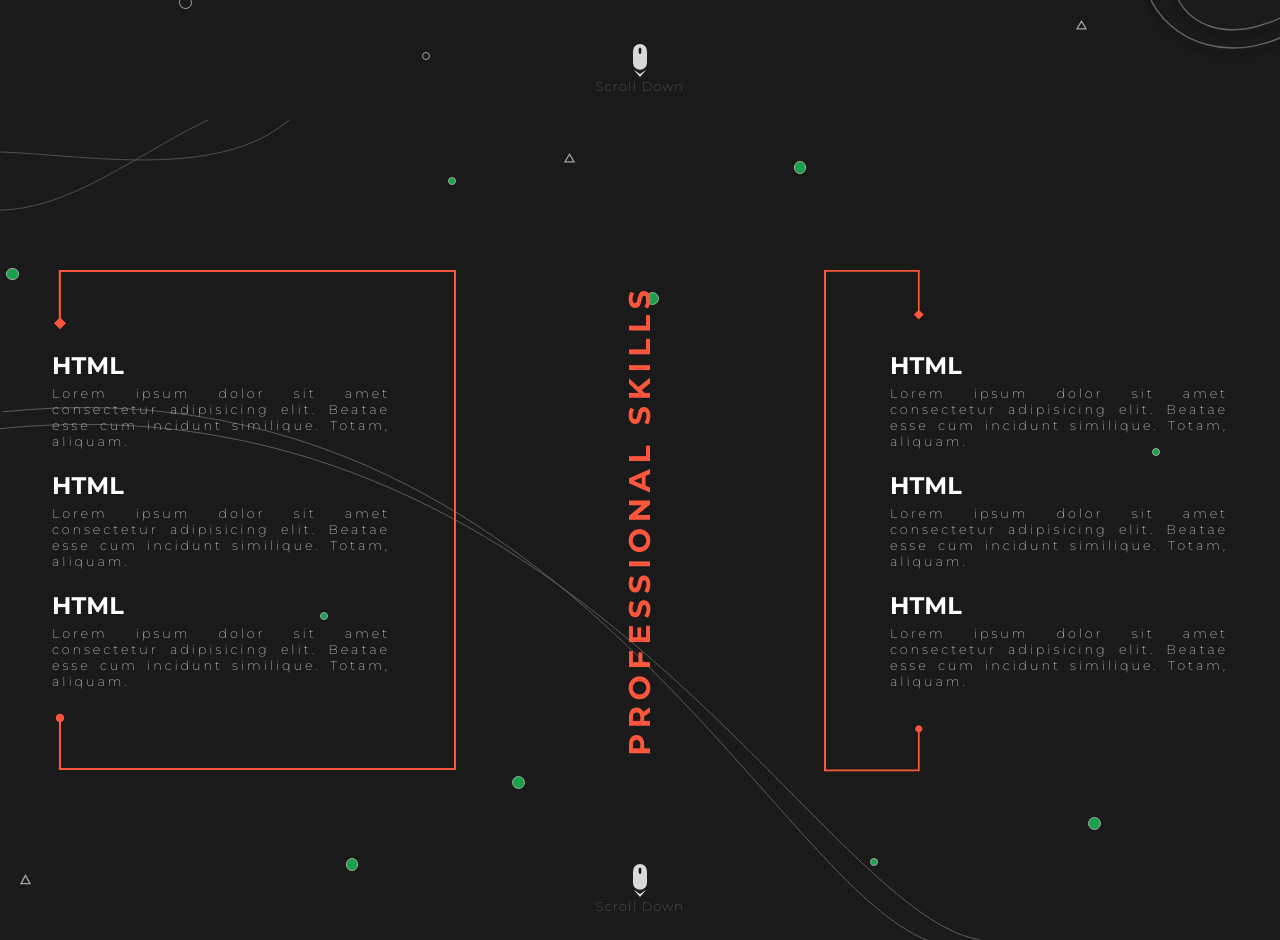
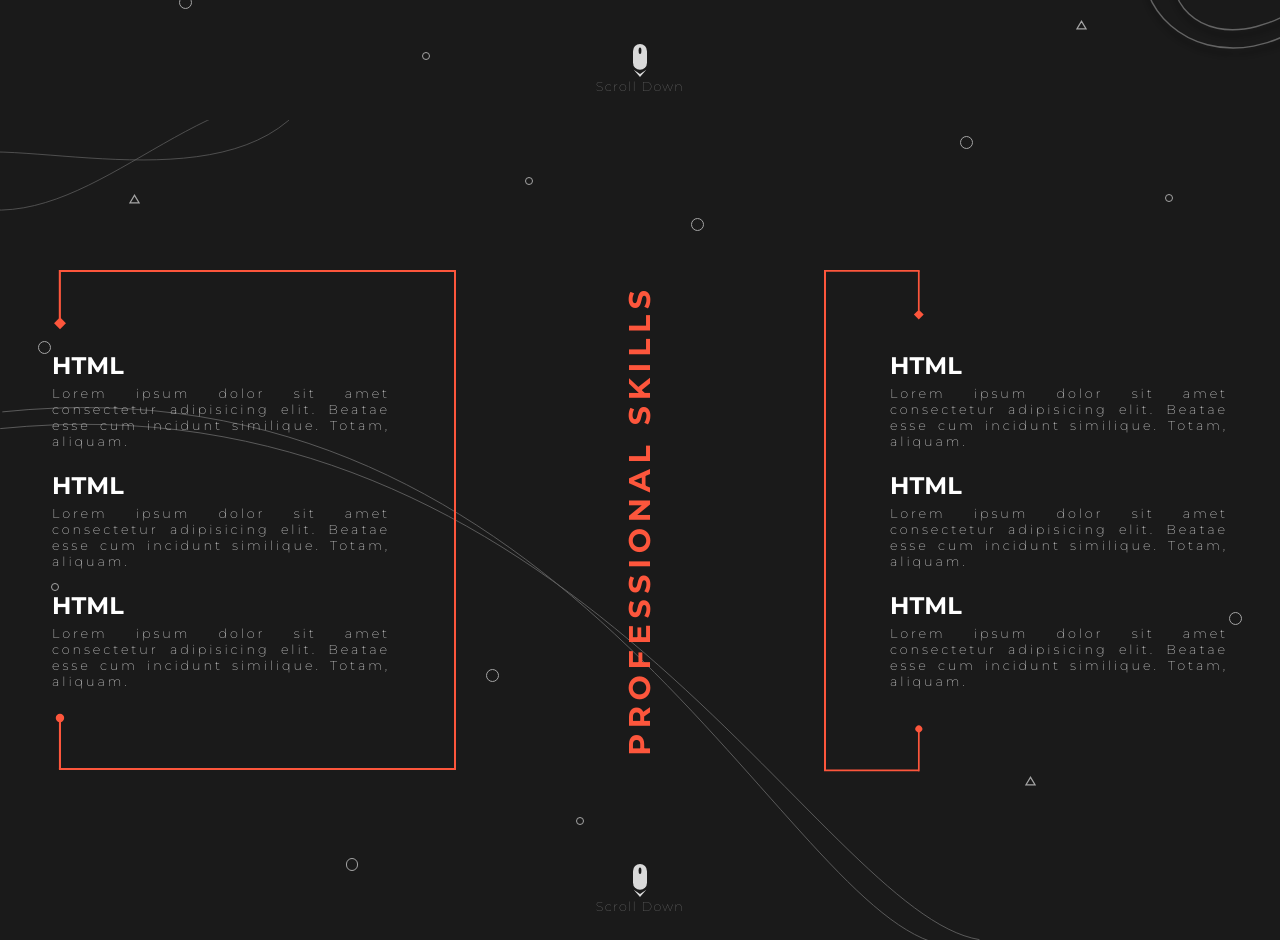
Before and after one commit to pravesh-dev/Portfolio, a React (Vite) app: page / in a window 1280 px wide. Shown: the part 1500-2440 px from the top of the page. Built offline with nearby package versions, Linux system fonts and the light colour scheme.

Commit message:
circles responsive for large devices in skill decoration

```diff
--- a/src/Components/SkillsDecoration.jsx
+++ b/src/Components/SkillsDecoration.jsx
@@ -9,28 +9,28 @@ function SkillsDecoration() {
   return (
     <div className="w-full h-full absolute overflow-hidden">
       {/* Small Circles */}
-      <span className="circle w-[0.3rem] bg-green-600 h-[0.3rem] border border-[#A5A5A5] rounded-full absolute top-[7%] left-[35%] lg:w-[0.5rem] lg:h-[0.5rem]"></span>
-      <span className="circle w-[0.3rem] bg-green-600 h-[0.3rem] border border-[#A5A5A5] rounded-full absolute top-[40%] left-[90%] lg:w-[0.5rem] lg:h-[0.5rem]"></span>
-      <span className="circle w-[0.3rem] bg-green-600 h-[0.3rem] border border-[#A5A5A5] rounded-full absolute top-[90%] left-[68%] lg:w-[0.5rem] lg:h-[0.5rem]"></span>
-      <span className="circle w-[0.3rem] bg-green-600 h-[0.3rem] border border-[#A5A5A5] rounded-full absolute top-[60%] left-[25%] lg:w-[0.5rem] lg:h-[0.5rem]"></span>
+      <span className="circle w-[0.3rem] h-[0.3rem] border border-[#A5A5A5] rounded-full absolute top-[7%] left-[35%] lg:w-[0.5rem] lg:h-[0.5rem] lg:left-[41%]"></span>
+      <span className="circle w-[0.3rem] h-[0.3rem] border border-[#A5A5A5] rounded-full absolute top-[40%] left-[90%] lg:w-[0.5rem] lg:h-[0.5rem] lg:top-[9%] lg:left-[91%]"></span>
+      <span className="circle w-[0.3rem] h-[0.3rem] border border-[#A5A5A5] rounded-full absolute top-[90%] left-[68%] lg:w-[0.5rem] lg:h-[0.5rem] lg:left-[45%] lg:top-[85%]"></span>
+      <span className="circle w-[0.3rem] h-[0.3rem] border border-[#A5A5A5] rounded-full absolute top-[60%] left-[25%] lg:w-[0.5rem] lg:h-[0.5rem] lg:left-[4%] lg:top-[56.5%]"></span>
 
       {/* Large Circles */}
-      <span className="circle w-[0.6rem] bg-green-600 h-[0.6rem] border border-[#A5A5A5] rounded-full absolute top-[5%] left-[62%] lg:w-[0.8rem] lg:h-[0.8rem]"></span>
-      <span className="circle w-[0.6rem] bg-green-600 h-[0.6rem] border border-[#A5A5A5] rounded-full absolute top-[18%] left-[0.5%] lg:w-[0.8rem] lg:h-[0.8rem]"></span>
-      <span className="circle w-[0.6rem] bg-green-600 h-[0.6rem] border border-[#A5A5A5] rounded-full absolute top-[90%] left-[27%] lg:w-[0.8rem] lg:h-[0.8rem]"></span>
-      <span className="circle w-[0.6rem] bg-green-600 h-[0.6rem] border border-[#A5A5A5] rounded-full absolute top-[85%] left-[85%] lg:w-[0.8rem] lg:h-[0.8rem]"></span>
-      <span className="circle w-[0.6rem] bg-green-600 h-[0.6rem] border border-[#A5A5A5] rounded-full absolute top-[21%] left-[50.5%] lg:w-[0.8rem] lg:h-[0.8rem]"></span>
-      <span className="circle w-[0.6rem] bg-green-600 h-[0.6rem] border border-[#A5A5A5] rounded-full absolute top-[80%] left-[40%] lg:w-[0.8rem] lg:h-[0.8rem]"></span>
+      <span className="circle w-[0.6rem] h-[0.6rem] border border-[#A5A5A5] rounded-full absolute top-[5%] left-[62%] lg:w-[0.8rem] lg:h-[0.8rem] lg:top-[2%] lg:left-[75%]"></span>
+      <span className="circle w-[0.6rem] h-[0.6rem] border border-[#A5A5A5] rounded-full absolute top-[18%] left-[0.5%] lg:w-[0.8rem] lg:h-[0.8rem] lg:top-[27%] lg:left-[3%]"></span>
+      <span className="circle w-[0.6rem] h-[0.6rem] border border-[#A5A5A5] rounded-full absolute top-[90%] left-[27%] lg:w-[0.8rem] lg:h-[0.8rem]"></span>
+      <span className="circle w-[0.6rem] h-[0.6rem] border border-[#A5A5A5] rounded-full absolute top-[85%] left-[85%] lg:w-[0.8rem] lg:h-[0.8rem] lg:top-[60%] lg:left-[96%]"></span>
+      <span className="circle w-[0.6rem] h-[0.6rem] border border-[#A5A5A5] rounded-full absolute top-[21%] left-[50.5%] lg:w-[0.8rem] lg:h-[0.8rem] lg:top-[12%] lg:left-[54%]"></span>
+      <span className="circle w-[0.6rem] h-[0.6rem] border border-[#A5A5A5] rounded-full absolute top-[80%] left-[40%] lg:w-[0.8rem] lg:h-[0.8rem] lg:top-[70%] lg:left-[42%] xl:left-[38%] xl:top-[67%]"></span>
 
       {/* Triangles */}
       <img
         src={triangle}
-        className="w-[0.6rem] absolute top-[4%] left-[44%] -rotate-[30deg] lg:rotate-0 lg:w-[0.8rem]"
+        className="w-[0.6rem] absolute top-[9%] left-[88%] -rotate-[30deg] lg:rotate-0 lg:w-[0.8rem] lg:left-[10%]"
         alt="Triangle"
       />
       <img
         src={triangle}
-        className="w-[0.6rem] absolute top-[92%] left-[1.5%] -rotate-[30deg] lg:rotate-0 lg:w-[0.8rem]"
+        className="w-[0.6rem] absolute top-[86%] left-[5%] -rotate-[30deg] lg:rotate-0 lg:w-[0.8rem] lg:left-[80%] lg:top-[80%]"
         alt="Triangle"
       />
 
```
